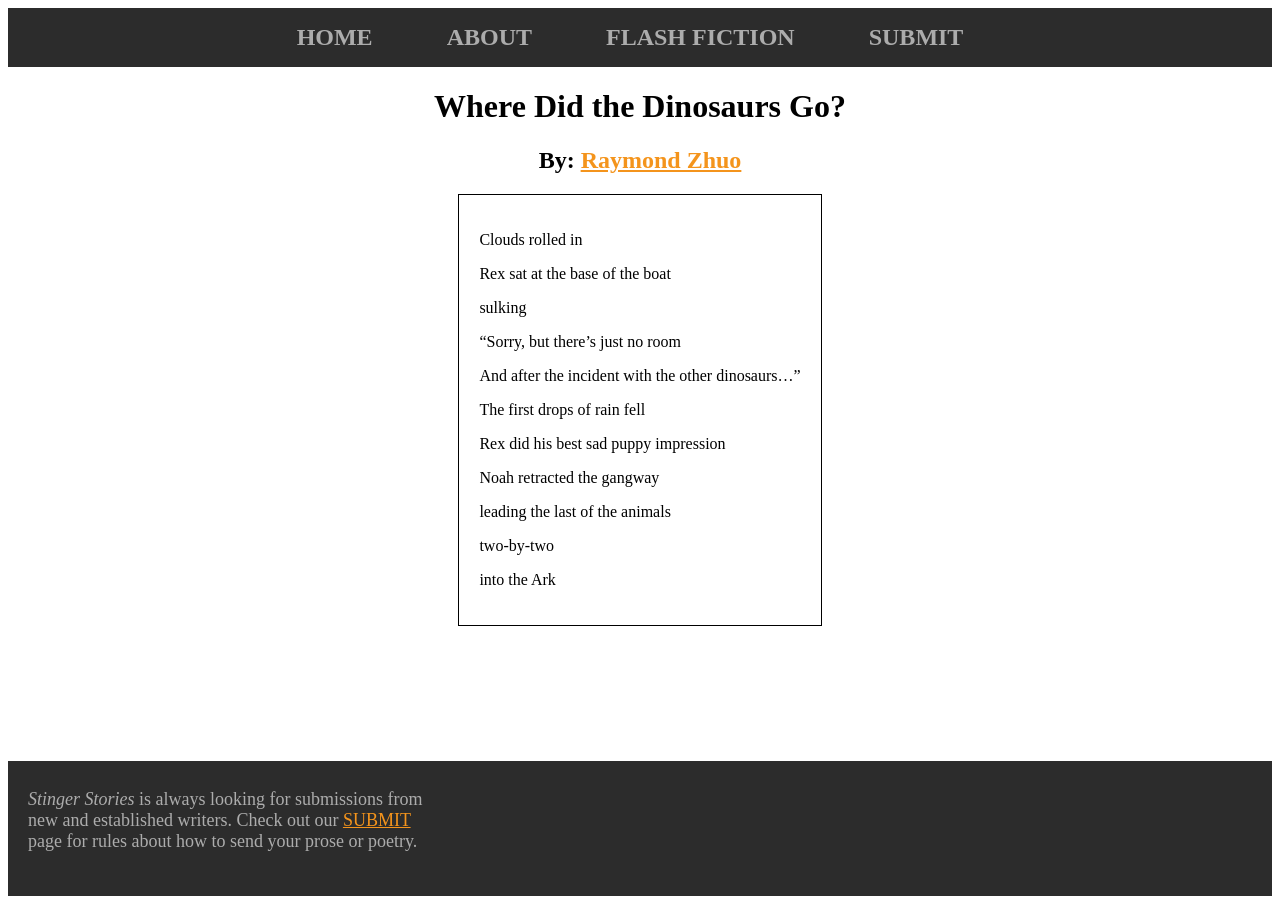
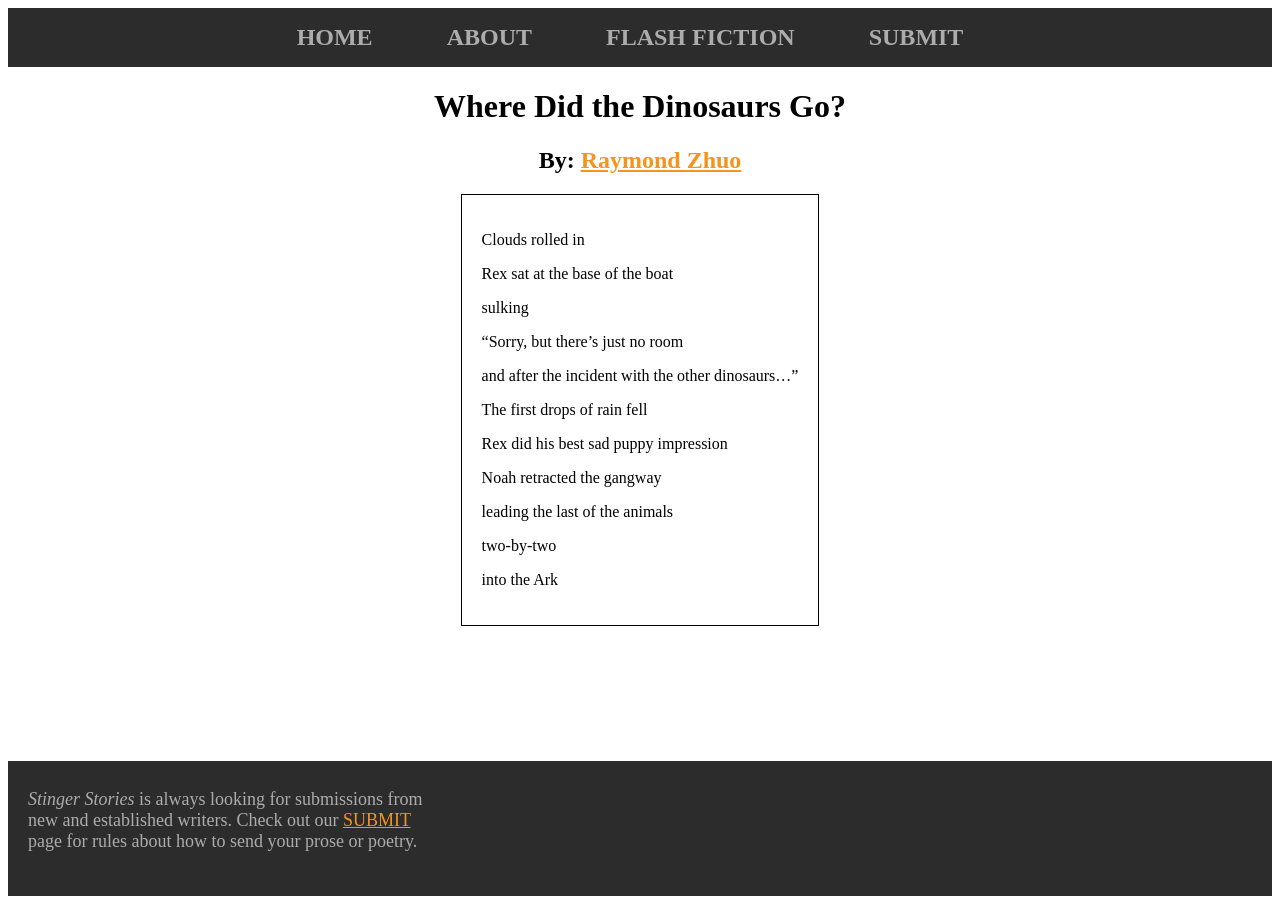
Before and after one commit to jwheatonumich/stinger-stories, a Jekyll site: the page built from _posts/2020-08-23-where-did-the-dinosaurs-go.markdown, in a window 1280 px wide. Built offline with Jekyll 4.4.1, drawn with Linux system fonts in a browser that asks for light colours.

```diff
--- a/_posts/2020-08-23-where-did-the-dinosaurs-go.markdown
+++ b/_posts/2020-08-23-where-did-the-dinosaurs-go.markdown
@@ -17,7 +17,7 @@ sulking<!--more-->
 
 “Sorry, but there’s just no room
 
-And after the incident with the other dinosaurs..."
+and after the incident with the other dinosaurs..."
 
 
 The first drops of rain fell
```
